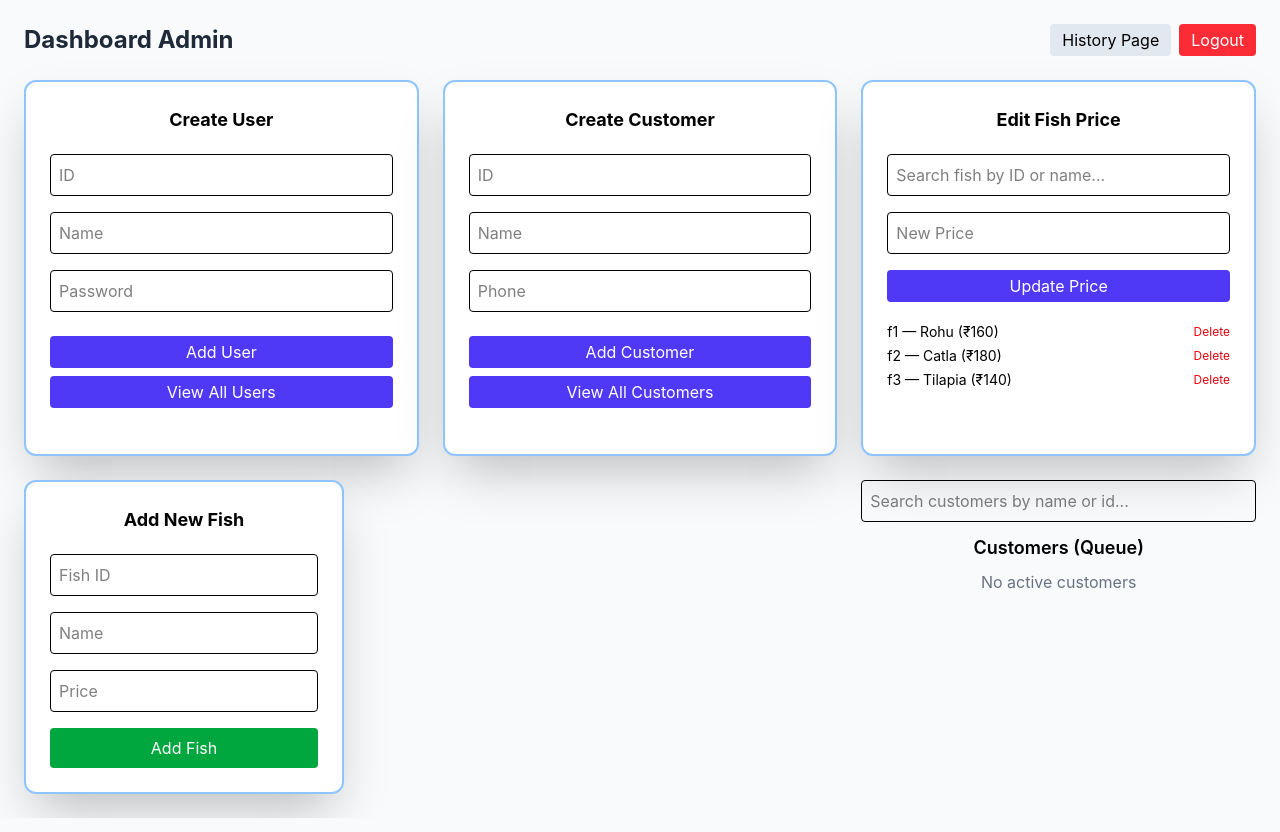
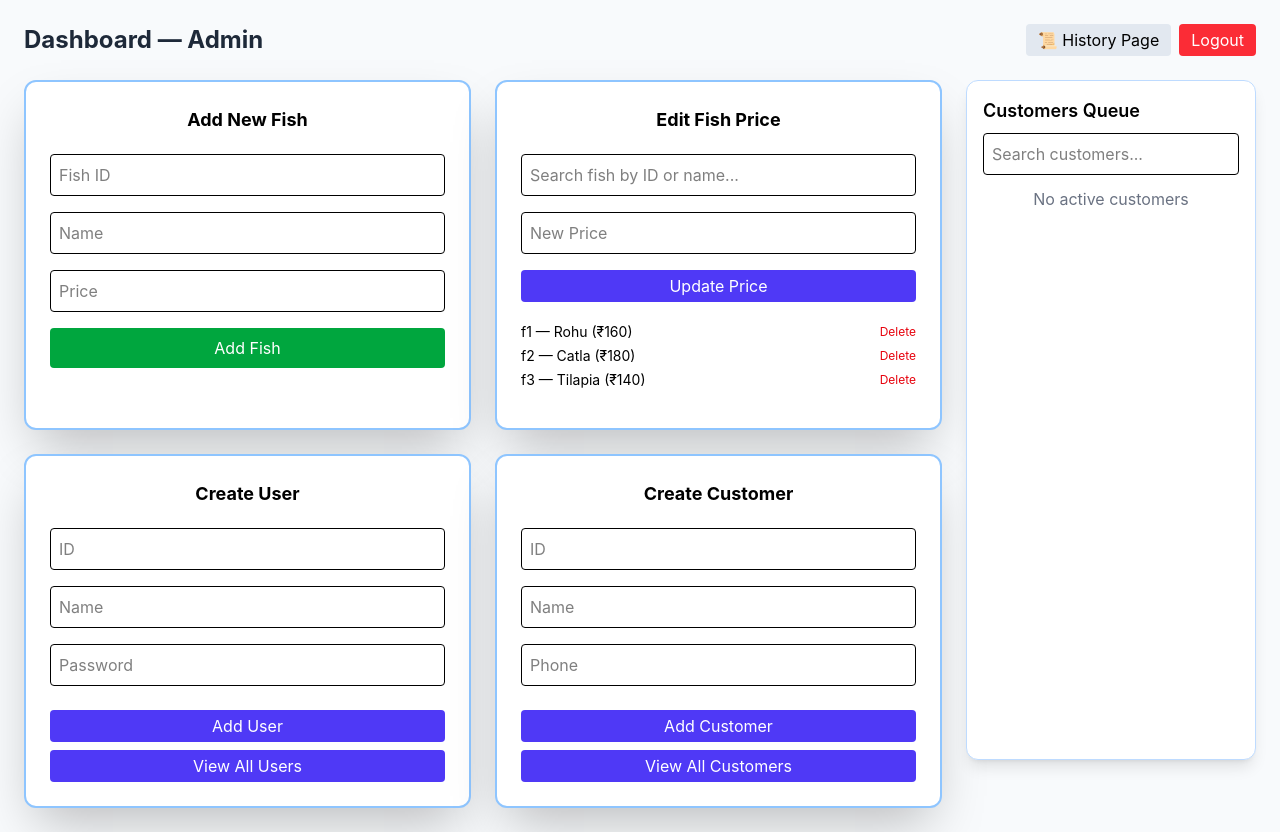
Before and after one commit to pranavtss/billingSystem, a React (Vite) app: page /admin in a window 1280 px wide. Built offline with nearby package versions, Linux system fonts and the light colour scheme.

Commit message:
fixed and arranged the admin page

```diff
--- a/src/components/CustomerQueue.jsx
+++ b/src/components/CustomerQueue.jsx
@@ -1,47 +1,51 @@
-import React, { useState } from "react";
-import { useNavigate } from "react-router-dom";
-
-import PurchaseList from "./PurchaseList";
+import { useState } from "react";
 import CustomerBillModal from "./CustomerBillModal";
+import SearchBar from "./SearchBar";
 
 export default function CustomerQueue({
   customers,
   pending,
   pendingTotal,
   onSubmit,
-  onDeleteCustomer = () => {},
-  onUpdateCustomer = () => {},
   fishes = [],
-  users = [],
 }) {
   const [viewCustomerId, setViewCustomerId] = useState(null);
-  const navigate = useNavigate();
   const activeCustomers = customers.filter(
     (c) => pending[c.id] && pending[c.id].items && pending[c.id].items.length > 0
   );
+
   return (
-    <div>
+  <div className="w-full">
       <div className="w-full flex flex-col items-center">
-        <h2 className="text-lg font-semibold mb-2">Customers (Queue)</h2>
-        <div className="grid grid-rows-1 md:grid-rows-2 lg:grid-rows-3 gap-4 w-full">
+
+        <div className="grid grid-cols-1 gap-4 w-full">
           {activeCustomers.length === 0 ? (
-            <div className="text-gray-500 text-center col-span-3">No active customers</div>
+            <div className="text-gray-500 text-center">No active customers</div>
           ) : (
             activeCustomers.map((customer) => {
               const total = pendingTotal(customer.id);
               return (
                 <div
                   key={customer.id}
-                  className="bg-white shadow-xl rounded-2xl p-4 flex flex-col justify-between items-start transition-transform hover:scale-102 min-h-[180px] max-w-[320px] w-[320px] mx-auto border border-blue-100"
+                  className="bg-white shadow-xl rounded-2xl p-4 flex flex-col justify-between items-start transition-transform hover:scale-[1.01] min-h-[180px] w-full border border-blue-100"
                 >
                   <div className="flex justify-between items-center w-full mb-2">
-                    <span className="font-bold text-lg text-blue-900 truncate max-w-[160px]">
+                    <span className="font-bold text-lg text-blue-900 truncate max-w-[60%]">
                       {customer.name}
                     </span>
-                    <span className="px-2 py-1 rounded text-xs font-bold bg-green-100 text-green-800 shadow">Active</span>
+                    <span className="px-2 py-1 rounded text-xs font-bold bg-green-100 text-green-800 shadow">
+                      Active
+                    </span>
                   </div>
-                  <div className="text-base text-gray-700 mb-1 font-medium">📞 {customer.phone}</div>
-                  <div className="text-lg text-blue-700 font-extrabold mb-2">Bill: ₹{total.toFixed(2)}</div>
+
+                  <div className="text-base text-gray-700 mb-1 font-medium">
+                    📞 {customer.phone}
+                  </div>
+
+                  <div className="text-lg text-blue-700 font-extrabold mb-2">
+                    Bill: ₹{total.toFixed(2)}
+                  </div>
+
                   <div className="flex gap-2 mt-auto w-full">
                     <button
                       className="flex-1 px-2 py-2 bg-indigo-600 text-white rounded-lg text-sm font-semibold hover:bg-indigo-700 transition"
@@ -62,6 +66,7 @@ export default function CustomerQueue({
           )}
         </div>
       </div>
+
       <CustomerBillModal
         open={!!viewCustomerId}
         onClose={() => setViewCustomerId(null)}
@@ -71,13 +76,15 @@ export default function CustomerQueue({
         onEditItem={(itemId, newPrice) => {
           const bill = pending[viewCustomerId];
           if (!bill) return;
-          const items = bill.items.map(it => it.id === itemId ? { ...it, price: newPrice } : it);
+          const items = bill.items.map((it) =>
+            it.id === itemId ? { ...it, price: newPrice } : it
+          );
           pending[viewCustomerId].items = items;
         }}
         onDeleteItem={(itemId) => {
           const bill = pending[viewCustomerId];
           if (!bill) return;
-          const items = bill.items.filter(it => it.id !== itemId);
+          const items = bill.items.filter((it) => it.id !== itemId);
           pending[viewCustomerId].items = items;
         }}
       />
--- a/src/containers/AddFishContainer.jsx
+++ b/src/containers/AddFishContainer.jsx
@@ -2,7 +2,7 @@ import React from "react";
 
 export default function AddFishContainer({ newFish, setNewFish, handleAddFish }) {
     return (
-        <div className="bg-white rounded-xl shadow-2xl border-2 border-blue-300 p-6 w-[320px] flex-shrink-0 self-start flex flex-col gap-2">
+        <div className="bg-white rounded-xl shadow-2xl border-2 border-blue-300 p-6 w-full max-w-md mx-auto flex flex-col gap-2 h-[350px]">
             <h3 className="font-bold mb-3 text-lg text-center">Add New Fish</h3>
             <input placeholder="Fish ID" className="w-full border p-2 mb-2 rounded" value={newFish.id} onChange={e => setNewFish(f => ({ ...f, id: e.target.value }))} />
             <input placeholder="Name" className="w-full border p-2 mb-2 rounded" value={newFish.name} onChange={e => setNewFish(f => ({ ...f, name: e.target.value }))} />
--- a/src/containers/EditFishPriceContainer.jsx
+++ b/src/containers/EditFishPriceContainer.jsx
@@ -3,7 +3,7 @@ import SearchBarForUpdate from "../components/SearchBarForUpdate";
 
 export default function EditFishPriceContainer({ fishIdentifier, setFishIdentifier, priceInput, setPriceInput, handleEditFishPrice, fishes, deleteFish }) {
   return (
-    <div className="bg-white rounded-xl shadow-2xl border-2 border-blue-300 p-6 w-full max-w-md mx-auto flex flex-col gap-2">
+    <div className="bg-white rounded-xl shadow-2xl border-2 border-blue-300 p-6 w-full max-w-md mx-auto flex flex-col gap-2 h-[350px]">
       <h3 className="font-bold mb-3 text-lg text-center">Edit Fish Price</h3>
       <SearchBarForUpdate options={fishes.map(f => ({ value: `${f.id}`, label: `${f.id} - ${f.name} (₹${f.price})` }))} value={fishIdentifier} onChange={setFishIdentifier} placeholder="Search fish by ID or name..." />
       <input placeholder="New Price" className="w-full border p-2 rounded mt-2" value={priceInput} onChange={e => setPriceInput(e.target.value)} />
--- a/src/pages/Admin.jsx
+++ b/src/pages/Admin.jsx
@@ -30,8 +30,9 @@ export default function Admin({
   const [search, setSearch] = useState("");
   const [fishIdentifier, setFishIdentifier] = useState("");
   const [priceInput, setPriceInput] = useState("");
-  const [newFish, setNewFish] = useState({ id: "", name: "", price: "" })
+  const [newFish, setNewFish] = useState({ id: "", name: "", price: "" });
 
+  // ------------ HANDLERS ------------
   function handleAddUser() {
     const res = addUser({ ...newUser, role: "user" });
     if (!res.ok) return alert(res.msg);
@@ -52,7 +53,7 @@ export default function Admin({
   }
 
   function handleEditFishPrice() {
-    if (!fishIdentifier || priceInput === "") return alert("Enter fish id/name and price");
+    if (!fishIdentifier || priceInput === "") return alert("Enter fish ID/name and price");
     const ident = fishIdentifier.includes(" - ") ? fishIdentifier.split(" - ")[0] : fishIdentifier;
     const res = editFishPrice(ident, priceInput);
     if (!res.ok) return alert(res.msg);
@@ -67,24 +68,59 @@ export default function Admin({
   }
 
   const filteredCustomers = search
-    ? data.customers.filter((c) => c.name.toLowerCase().includes(search.toLowerCase()) || c.id.toLowerCase().includes(search.toLowerCase()))
+    ? data.customers.filter(
+        (c) =>
+          c.name.toLowerCase().includes(search.toLowerCase()) ||
+          c.id.toLowerCase().includes(search.toLowerCase())
+      )
     : data.customers;
 
+  // ------------ UI ------------
   return (
     <div className="min-h-screen p-4 sm:p-6 bg-slate-50">
+      {/* Header */}
       <div className="flex flex-col sm:flex-row justify-between items-start sm:items-center mb-6 gap-4">
         <h2 className="text-2xl font-bold text-gray-800">
-          Dashboard {data.users.find((u) => u.id === localStorage.getItem("currentUser"))?.name || localStorage.getItem("currentUser") || "Admin"}
+          Dashboard —{" "}
+          {data.users.find((u) => u.id === localStorage.getItem("currentUser"))?.name ||
+            localStorage.getItem("currentUser") ||
+            "Admin"}
         </h2>
         <div className="flex gap-2">
-          <button onClick={() => navigate("/history")} className="px-3 py-1 bg-slate-200 rounded hover:bg-slate-300">
-            History Page
+          <button
+            onClick={() => navigate("/history")}
+            className="px-3 py-1 bg-slate-200 rounded hover:bg-slate-300"
+          >
+            📜 History Page
           </button>
           <Logout />
         </div>
       </div>
 
-  <div className="grid grid-cols-1 sm:grid-cols-2 lg:grid-cols-3 gap-6 mb-6 w-full">
+      {/* 🧩 Main Layout */}
+      <div className="grid grid-cols-1 lg:grid-cols-4 gap-6">
+        {/* LEFT SIDE — All Containers */}
+        <div className="lg:col-span-3 flex flex-col gap-6">
+          {/* Fish management */}
+          <div className="grid grid-cols-1 md:grid-cols-2 gap-6">
+            <AddFishContainer
+              newFish={newFish}
+              setNewFish={setNewFish}
+              handleAddFish={handleAddFish}
+            />
+            <EditFishPriceContainer
+              fishIdentifier={fishIdentifier}
+              setFishIdentifier={setFishIdentifier}
+              priceInput={priceInput}
+              setPriceInput={setPriceInput}
+              handleEditFishPrice={handleEditFishPrice}
+              fishes={data.fishes}
+              deleteFish={deleteFish}
+            />
+          </div>
+
+          {/* User & Customer management */}
+          <div className="grid grid-cols-1 md:grid-cols-2 gap-6">
             <CreateUserContainer
               newUser={newUser}
               setNewUser={setNewUser}
@@ -98,27 +134,24 @@ export default function Admin({
               handleAddCustomer={handleAddCustomer}
               navigate={navigate}
             />
-        <EditFishPriceContainer
-          fishIdentifier={fishIdentifier}
-          setFishIdentifier={setFishIdentifier}
-          priceInput={priceInput}
-          setPriceInput={setPriceInput}
-          handleEditFishPrice={handleEditFishPrice}
-          fishes={data.fishes}
-          deleteFish={deleteFish}
+          </div>
+        </div>
+
+        {/* RIGHT SIDE — Customer Queue Sidebar */}
+<div className="bg-white rounded-xl shadow-lg p-4 border border-blue-200 sticky top-4 max-h-[85vh] overflow-x-hidden w-full">
+
+                  <h2 className="text-lg font-semibold mb-2">Customers Queue</h2>
+
+          <SearchBar
+            value={search}
+            onChange={setSearch}
+            placeholder="Search customers..."
           />
-      </div>
-  <div className="grid grid-cols-1 sm:grid-cols-2 lg:grid-cols-3 gap-6 w-full">
-        <AddFishContainer
-          newFish={newFish}
-          setNewFish={setNewFish}
-          handleAddFish={handleAddFish}
-        />
-        <div></div>
-        <div>
-          <SearchBar value={search} onChange={setSearch} placeholder="Search customers by name or id..." />
-          <CustomerQueue customers={filteredCustomers} pending={data.pending} pendingTotal={pendingTotal}
-            onSubmit={(cid) => handleSubmitAndPrint(cid)}
+          <CustomerQueue
+            customers={filteredCustomers}
+            pending={data.pending}
+            pendingTotal={pendingTotal}
+            onSubmit={handleSubmitAndPrint}
             onDeleteCustomer={(id) => {
               if (window.confirm("Delete this bill for customer?")) {
                 const pending = { ...data.pending };
@@ -135,7 +168,14 @@ export default function Admin({
             setData={setData}
             data={data}
           />
-          <EditBillModal open={editBillOpen} bill={editBillCustomerId ? data.pending[editBillCustomerId] : null} fishes={data.fishes}
+        </div>
+      </div>
+
+      {/* Modal */}
+      <EditBillModal
+        open={editBillOpen}
+        bill={editBillCustomerId ? data.pending[editBillCustomerId] : null}
+        fishes={data.fishes}
         onSave={(updatedBill) => {
           const pending = { ...data.pending };
           pending[editBillCustomerId] = {
@@ -152,7 +192,5 @@ export default function Admin({
         }}
       />
     </div>
-      </div>
-    </div>
   );
 }
```
Lines whose indentation alone changed are shown as unchanged.
